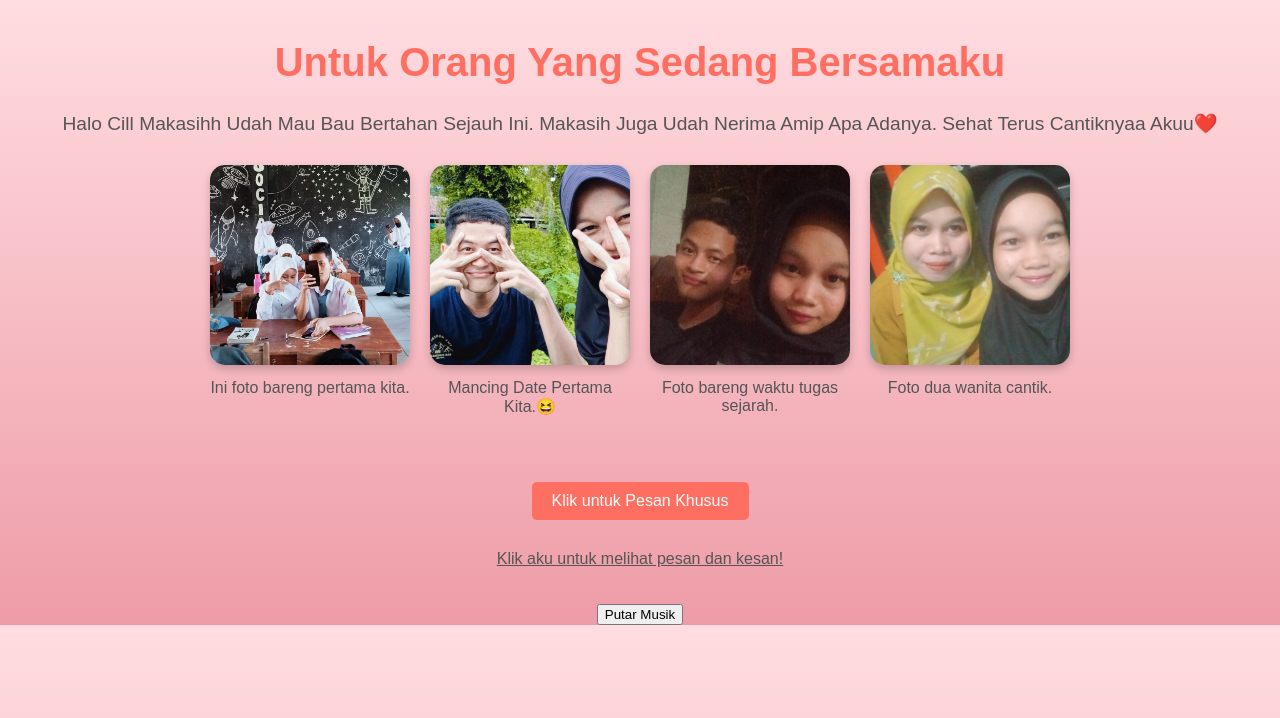
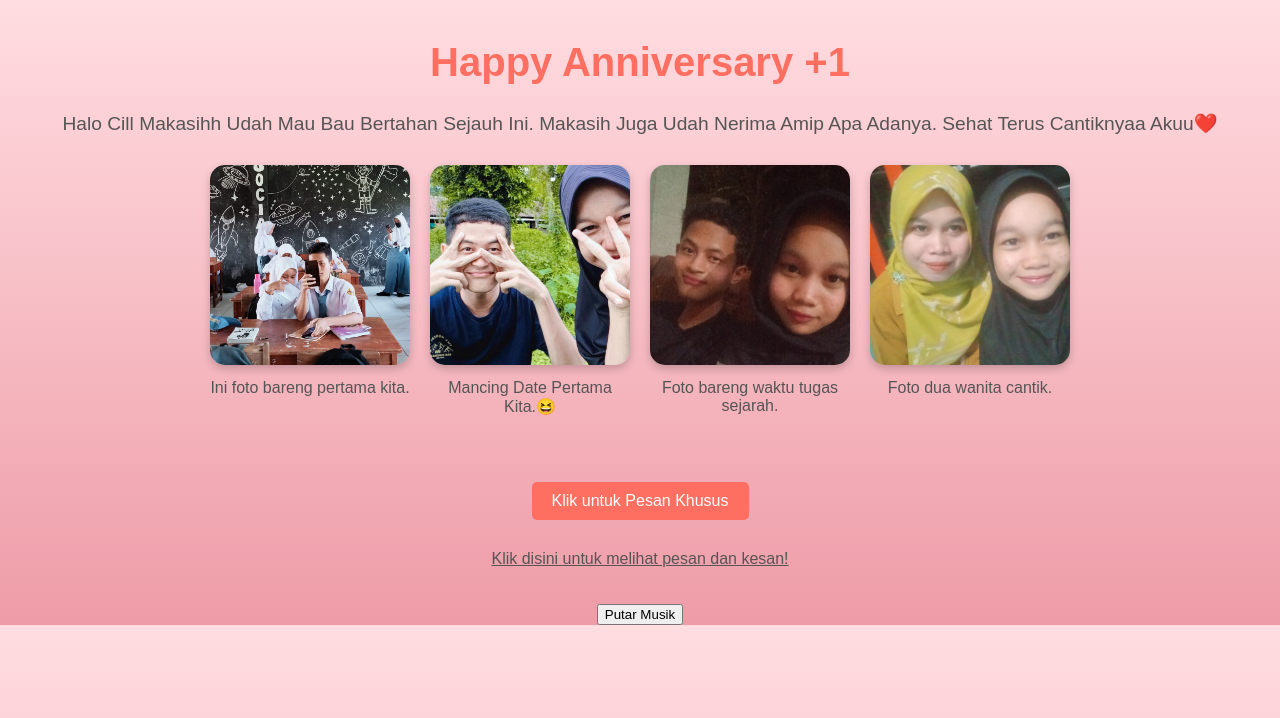
Before and after one commit to Mifxyz/anniversary, a plain HTML site: page index.html in a window 1280 px wide. Drawn offline with Linux system fonts and the light colour scheme.

Commit message:
index.html

```diff
--- a/index.html
+++ b/index.html
@@ -14,7 +14,7 @@
       <div class="balloon"></div>
     </div>
 
-    <h1 class="title">Untuk Orang Yang Sedang Bersamaku</h1>
+    <h1 class="title">Happy Anniversary +1</h1>
     <p class="message">Halo Cill Makasihh Udah Mau Bau Bertahan Sejauh Ini. Makasih Juga Udah Nerima Amip Apa Adanya. Sehat Terus Cantiknyaa Akuu❤️</p>
 
     <div class="photo-gallery">
@@ -39,9 +39,9 @@
     <button class="reveal-btn" onclick="revealMessage()">Klik untuk Pesan Khusus</button>
     <p id="hiddenMessage" class="hidden">Semoga di tahun depan bisa sama sama teruss yaa cantikkk </p>
 
-    <p id="hiddenTrigger" class="hidden-trigger" onclick="showThoughts()">Klik aku untuk melihat pesan dan kesan!</p>
+    <p id="hiddenTrigger" class="hidden-trigger" onclick="showThoughts()">Klik disini untuk melihat pesan dan kesan!</p>
     <div id="thoughts" class="hidden-thoughts">
-      <p>🌟 <b>Pesan:</b> Jadilah diri sendiri tanpa memikirkan sudut pandang irang lain tentangmu.</p>
+      <p>🌟 <b>Pesan:</b> Jadilah diri sendiri tanpa memikirkan sudut pandang orang lain tentangmu.</p>
       <p>💌 <b>Kesan:</b> Makasih untuk setiap momen yang lia berikan dan kungkin ini first time amip punya hubungan sampe 1 tahun dan semoga bisa berlanjut terus.</p>
     </div>
   </div>
```
